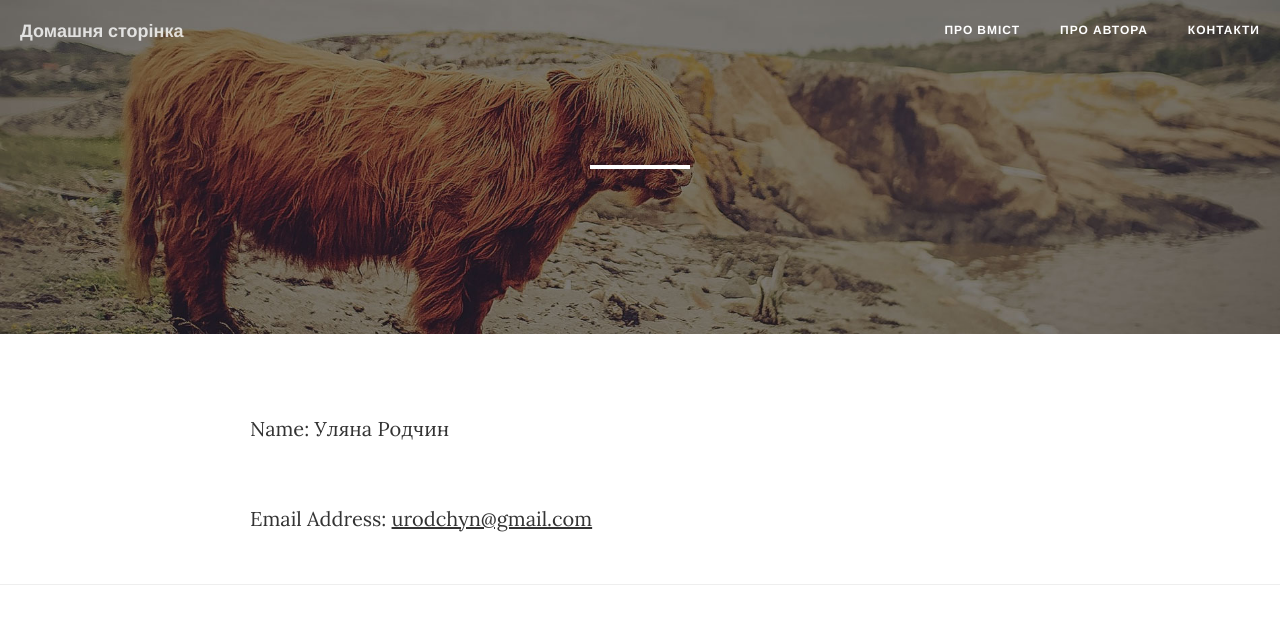
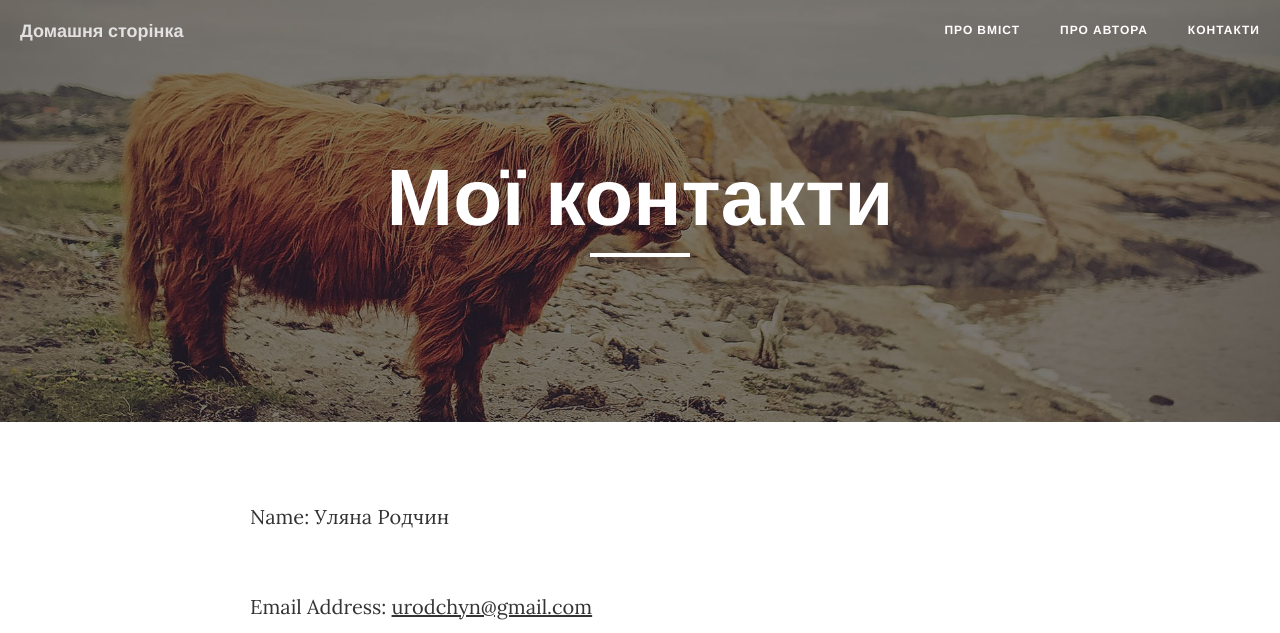
Before and after one commit to urodchyn/project, a website: page contact.html in a window 1280 px wide. Shown: the top 633 px of the page. Drawn offline with nearby package versions, Linux system fonts and the light colour scheme.

Commit message:
Update contact.html

```diff
--- a/contact.html
+++ b/contact.html
@@ -71,6 +71,7 @@
             <div class="row">
                 <div class="col-lg-8 col-lg-offset-2 col-md-10 col-md-offset-1">
                     <div class="page-heading">
+                       <h1>Мої контакти</h1>
                                                 <hr class="small">
                       </div>
                 </div>
```
